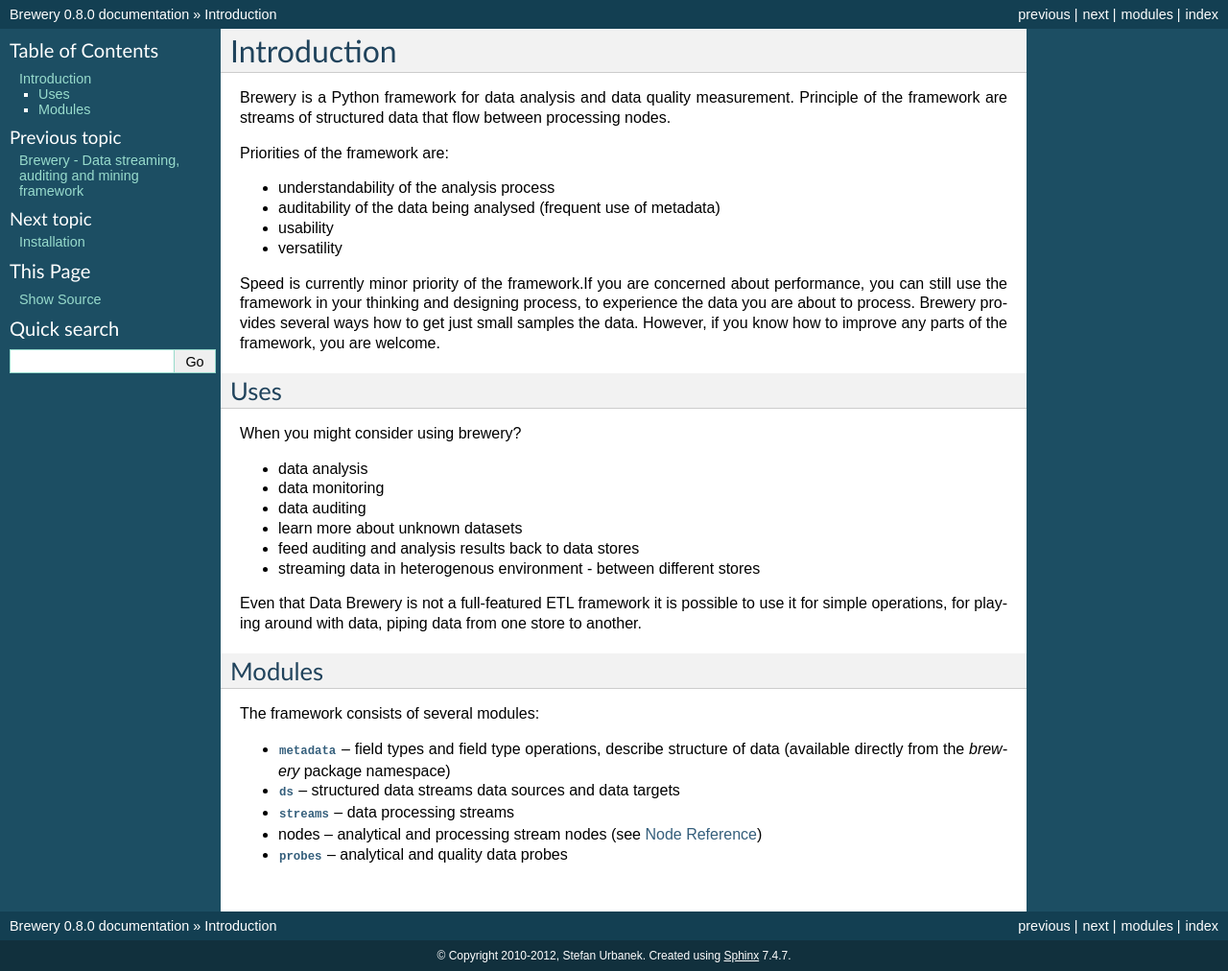
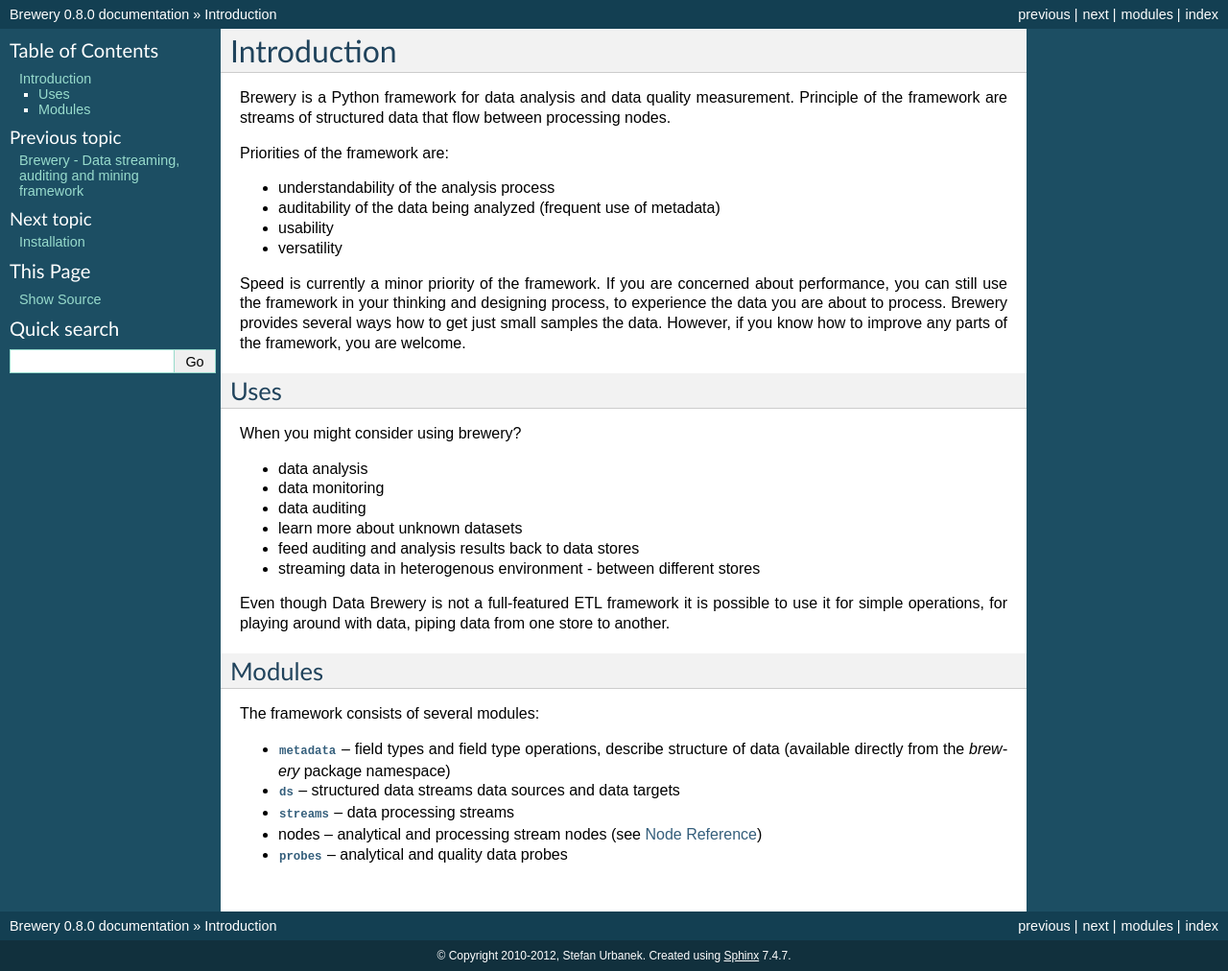
Before and after one commit to Stiivi/brewery, a Sphinx documentation site: the page built from doc/introduction.rst, in a window 1280 px wide. Shown: the whole page at 96% size. Built offline with Sphinx 7.4.7, drawn with Linux system fonts in a browser that asks for light colours.

Commit message:
Revise Introduction

```diff
--- a/doc/introduction.rst
+++ b/doc/introduction.rst
@@ -9,11 +9,11 @@
 Priorities of the framework are:
 
 * understandability of the analysis process
-* auditability of the data being analysed (frequent use of metadata)
+* auditability of the data being analyzed (frequent use of metadata)
 * usability
 * versatility
 
-Speed is currently minor priority of the framework.If you are concerned about
+Speed is currently a minor priority of the framework. If you are concerned about
 performance, you can still use the framework in your thinking and designing
 process, to experience the data you are about to process. Brewery provides
 several ways how to get just small samples the data. However, if you know how
@@ -31,7 +31,7 @@
 * feed auditing and analysis results back to data stores
 * streaming data in heterogenous environment - between different stores
 
-Even that Data Brewery is not a full-featured ETL framework it is possible to
+Even though Data Brewery is not a full-featured ETL framework it is possible to
 use it for simple operations, for playing around with data, piping data from
 one store to another.
 
```
